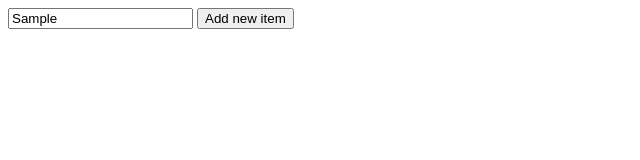
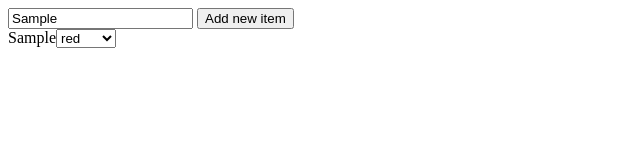
Before and after one commit to Sokret-Sathit-WebD/Dom-Debug, a plain HTML site: page index.html in a window 1280 px wide. Both pictures are taken after typing "Sample" into the empty fields and a click on the button "Add new item". Shown: the whole page, without its empty margins (0-640 px from the left). Drawn offline with Linux system fonts and the light colour scheme.

Commit message:
Updated on July 4th, 'murica

```diff
--- a/index.js
+++ b/index.js
@@ -1,7 +1,9 @@
-const colors = ["red", "blue", "green"];
+const colors = ["red", "blue", "green", "gray", "purple"];
+const list = document.getElementById('list');
 
 document.getElementById("add").addEventListener("click", function(e) {
-
+    const subItem = createSubItem(e)
+    list.appendChild(subItem)
 });
 
 function createDropDown() {
@@ -9,8 +11,9 @@ function createDropDown() {
 
 for (let i = 0; i < colors.length; i++) {
     const option = document.createElement("option");
-
-
+    option.setAttribute( 'value' , colors[i]);
+    option.text = colors[i];
+    dropDown.appendChild(option)
 }
     dropDown.addEventListener("change", function(e) {
         console.log(e.target)
@@ -19,6 +22,14 @@ for (let i = 0; i < colors.length; i++) {
     return dropDown
 };
 
+
+
 function createSubItem(e) {
-
+    const subItem = document.createElement("div")
+    const subItemContent = document.getElementById("input")
+    subItem.textContent = subItemContent.value;
+    const dropDown = createDropDown()
+    subItem.appendChild(dropDown)
+    subItem.setAttribute("class" , "subItem")
+    return subItem
 }
```
Also changed, not shown: index.html (+1 -0 lines), 1 other file.
